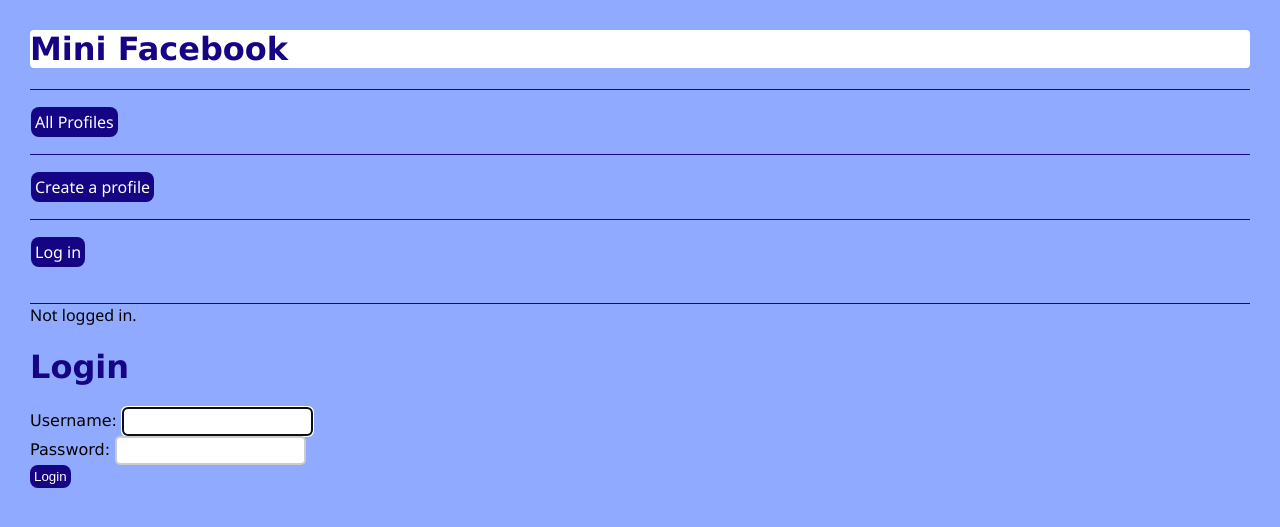
After one commit to seanchosc/CS412, a Django app: page /mini_fb/login/ in a window 1280 px wide. The commit adds this page. Shown: the top 527 px of the page. Run offline with Django 5.2, Linux system fonts and the light colour scheme.

Commit message:
urls updt for login/logout, login nav implemented, login.html created

```diff
--- a/mini_fb/templates/mini_fb/base.html
+++ b/mini_fb/templates/mini_fb/base.html
@@ -23,7 +23,21 @@
             <li><a href="{% url 'create_profile' %}">Create a profile</a></li>
         </ul>
     </nav>
+
+    <!-- Add: URLs for authentication -->
+    <nav>
+        <ul>
+            {% if request.user.is_authenticated %}
+            <li><a href="{% url 'logout' %}">Log out</a></li>
+            {% else %}
+            <li><a href="{% url 'login' %}">Log in</a></li>
+            {% endif %}
+        </ul>
+    </nav>
+
+
     <br> <!-- new line -->
+
 
     <!-- shows if logged in(and who) or not-->
     <nav>
--- /dev/null
+++ b/mini_fb/templates/mini_fb/login.html
@@ -0,0 +1,15 @@
+<!-- mini_fb/templates/login.html -->
+{% extends 'mini_fb/base.html' %}
+
+{% block content %}
+<!-- This basic authentication form works.
+- need to set "next" to redirect to correct page.
+-->
+
+<h1>Login</h1>
+<form method="post" action="{% url 'login' %}" >
+    {% csrf_token %}
+    {{form}}
+    <input type="submit" value="Login">
+</form>
+{% endblock %}
--- a/mini_fb/urls.py
+++ b/mini_fb/urls.py
@@ -2,9 +2,8 @@
 # mini_fb/urls.py
 
 from django.urls import path
-from .views import ShowAllProfilesView, BaseView, ShowProfilePageView, CreateProfileView, CreateStatusMessageView # our view class definition
-from .views import UpdateProfileView, DeleteStatusMessageView, UpdateStatusMessageView # updateprofileview, DeleteStatusMessageView, in views
-from .views import AddFriendView, ShowFriendSuggestionsView, ShowNewsFeedView #Assignment 8
+from django.contrib.auth import views as auth_views    ## NEW
+from .views import * # import everything from views
 urlpatterns = [
     # map the URL (empty string) to the view
     path('', BaseView.as_view(), name='base'), # base view
@@ -18,4 +17,6 @@
     path('profile/<int:pk>/add_friend/<int:other_pk>/', AddFriendView.as_view(), name='add_friend'), # show add friend view
     path('profile/<int:pk>/friend_suggestions/', ShowFriendSuggestionsView.as_view(), name='friend_suggestions'), #show ShowFriendSuggestionsView
     path('profile/<int:pk>/news_feed/', ShowNewsFeedView.as_view(), name='news_feed'), # show news feed view
+    path('login/', auth_views.LoginView.as_view(template_name='mini_fb/login.html'), name='login'), ## show login template when logging in
+	path('logout/', auth_views.LogoutView.as_view(next_page='show_all'), name='logout'), ## show show all template when logging out
 ]
```
